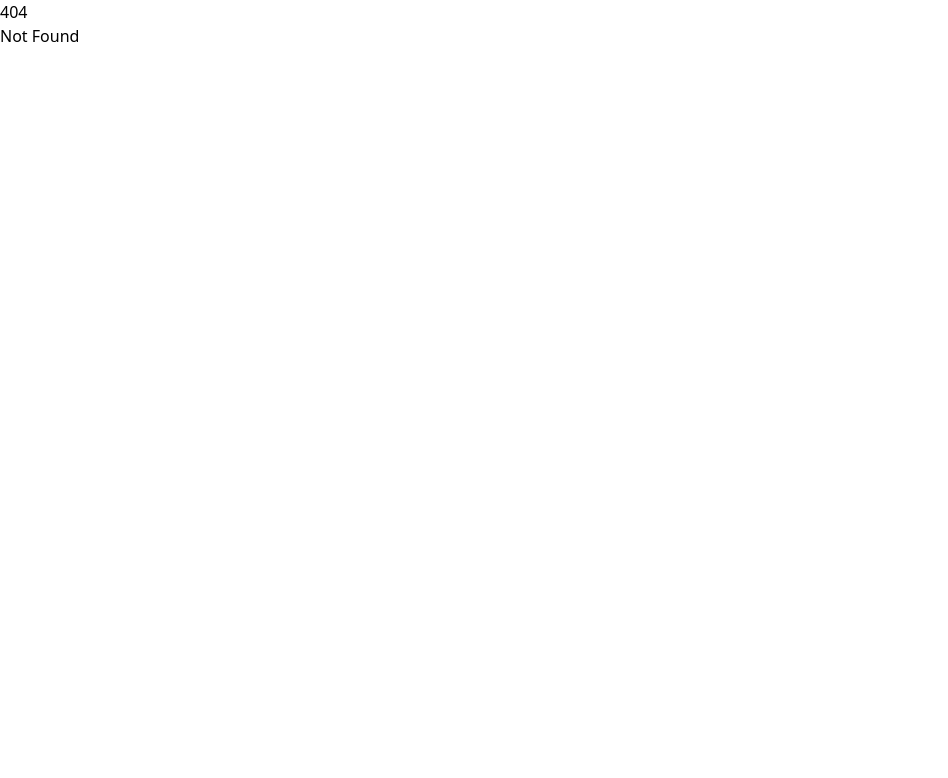
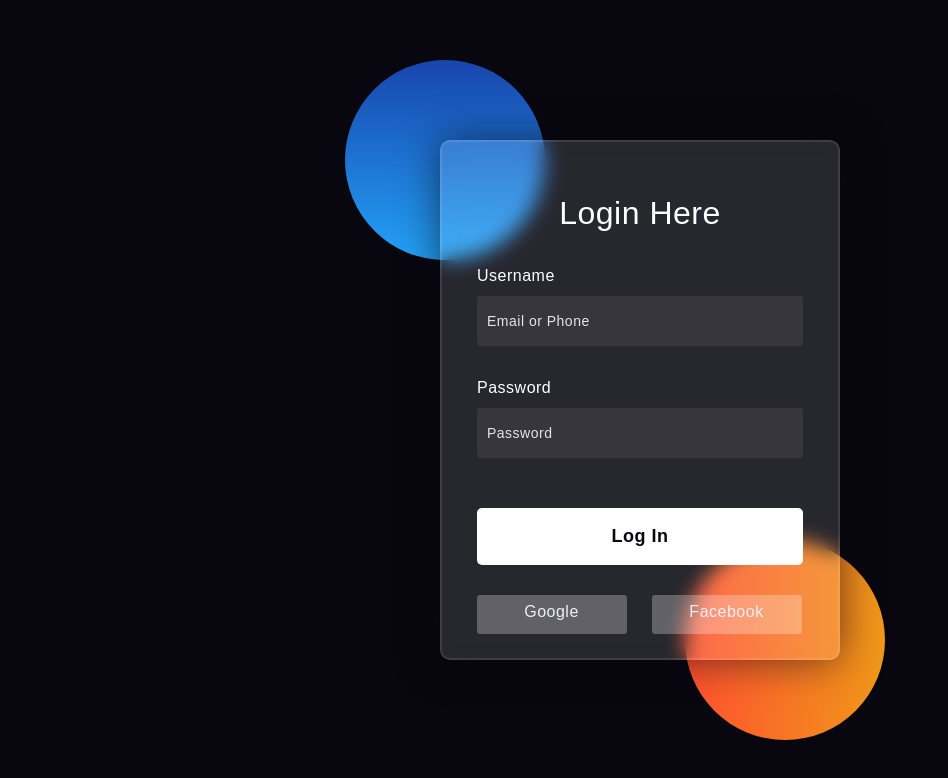
Before and after one commit to Krishnan328/circuit-chat, a SvelteKit app: page /login in a window 1280 px wide. Before the commit this address had no page. Shown: the top 778 px of the page, without its empty margins (0-948 px from the left). Built offline with nearby package versions, Linux system fonts and the light colour scheme.

Commit message:
feat: add login route

```diff
--- a/src/routes/login.svelte
+++ /dev/null
@@ -1,42 +0,0 @@
-<script lang="ts">
-</script>
-
-<h1 class="textbox">Hello!</h1>
-<div class="textbox">
-	<form>
-		<label>
-			Email
-			<input name="email" type="text" />
-		</label><br />
-		<label>
-			Username
-			<input name="email" type="text" />
-		</label><br />
-		<label>
-			Password
-			<input name="email" type="text" />
-		</label><br />
-		<label>
-			Confirm Password
-			<input name="email" type="text" />
-		</label><br />
-	</form>
-</div>
-<div class="button-container">
-	<label>
-		Submit
-		<input type="button" />
-	</label><br />
-</div>
-
-<style>
-	.textbox {
-		display: flex;
-		background-color: indigo-600;
-		justify-content: center;
-	}
-	.button-container {
-		display: flex;
-		justify-content: center;
-	}
-</style>
--- /dev/null
+++ b/src/routes/login/+page.svelte
@@ -0,0 +1,160 @@
+<script lang="ts">
+</script>
+
+<div class="background">
+    <div class="shape"></div>
+    <div class="shape"></div>
+</div>
+<form>
+    <h3>Login Here</h3>
+    <label for="username">Username</label>
+    <input type="text" placeholder="Email or Phone" id="username">
+    <label for="password">Password</label>
+    <input type="password" placeholder="Password" id="password">
+    <button>Log In</button>
+    <div class="social">
+        <div class="go"><i class="fab fa-google"></i>  Google</div>
+        <div class="fb"><i class="fab fa-facebook"></i>  Facebook</div>
+    </div>
+</form>
+
+<style>
+    *,
+    *:before,
+    *:after {
+        padding: 0;
+        margin: 0;
+        box-sizing: border-box;
+    }
+
+    :global(body) {
+        background-color: #080710;
+    }
+
+    .background {
+        width: 430px;
+        height: 520px;
+        position: absolute;
+        transform: translate(-50%,-50%);
+        left: 50%;
+        top: 50%;
+    }
+
+    .background .shape {
+        height: 200px;
+        width: 200px;
+        position: absolute;
+        border-radius: 50%;
+    }
+
+    .shape:first-child {
+        background: linear-gradient(
+            #1845ad,
+            #23a2f6
+        );
+        left: -80px;
+        top: -80px;
+    }
+
+    .shape:last-child {
+        background: linear-gradient(
+            to right,
+            #ff512f,
+            #f09819
+        );
+        right: -30px;
+        bottom: -80px;
+    }
+
+    form {
+        height: 520px;
+        width: 400px;
+        background-color: rgba(255,255,255,0.13);
+        position: absolute;
+        transform: translate(-50%,-50%);
+        top: 50%;
+        left: 50%;
+        border-radius: 10px;
+        backdrop-filter: blur(10px);
+        border: 2px solid rgba(255,255,255,0.1);
+        box-shadow: 0 0 40px rgba(8,7,16,0.6);
+        padding: 50px 35px;
+    }
+
+    form * {
+        font-family: 'Poppins',sans-serif;
+        color: #ffffff;
+        letter-spacing: 0.5px;
+        outline: none;
+        border: none;
+    }
+
+    form h3 {
+        font-size: 32px;
+        font-weight: 500;
+        line-height: 42px;
+        text-align: center;
+    }
+
+    label {
+        display: block;
+        margin-top: 30px;
+        font-size: 16px;
+        font-weight: 500;
+    }
+
+    input {
+        display: block;
+        height: 50px;
+        width: 100%;
+        background-color: rgba(255,255,255,0.07);
+        border-radius: 3px;
+        padding: 0 10px;
+        margin-top: 8px;
+        font-size: 14px;
+        font-weight: 300;
+    }
+
+    ::placeholder {
+        color: #e5e5e5;
+    }
+
+    button {
+        margin-top: 50px;
+        width: 100%;
+        background-color: #ffffff;
+        color: #080710;
+        padding: 15px 0;
+        font-size: 18px;
+        font-weight: 600;
+        border-radius: 5px;
+        cursor: pointer;
+    }
+
+    .social {
+        margin-top: 30px;
+        display: flex;
+    }
+
+    .social div {
+        background: red;
+        width: 150px;
+        border-radius: 3px;
+        padding: 5px 10px 10px 5px;
+        background-color: rgba(255,255,255,0.27);
+        color: #eaf0fb;
+        text-align: center;
+    }
+
+    .social div:hover {
+        background-color: rgba(255,255,255,0.47);
+    }
+
+    .social .fb {
+        margin-left: 25px;
+    }
+
+    .social i {
+        margin-right: 4px;
+    }
+</style>
```
